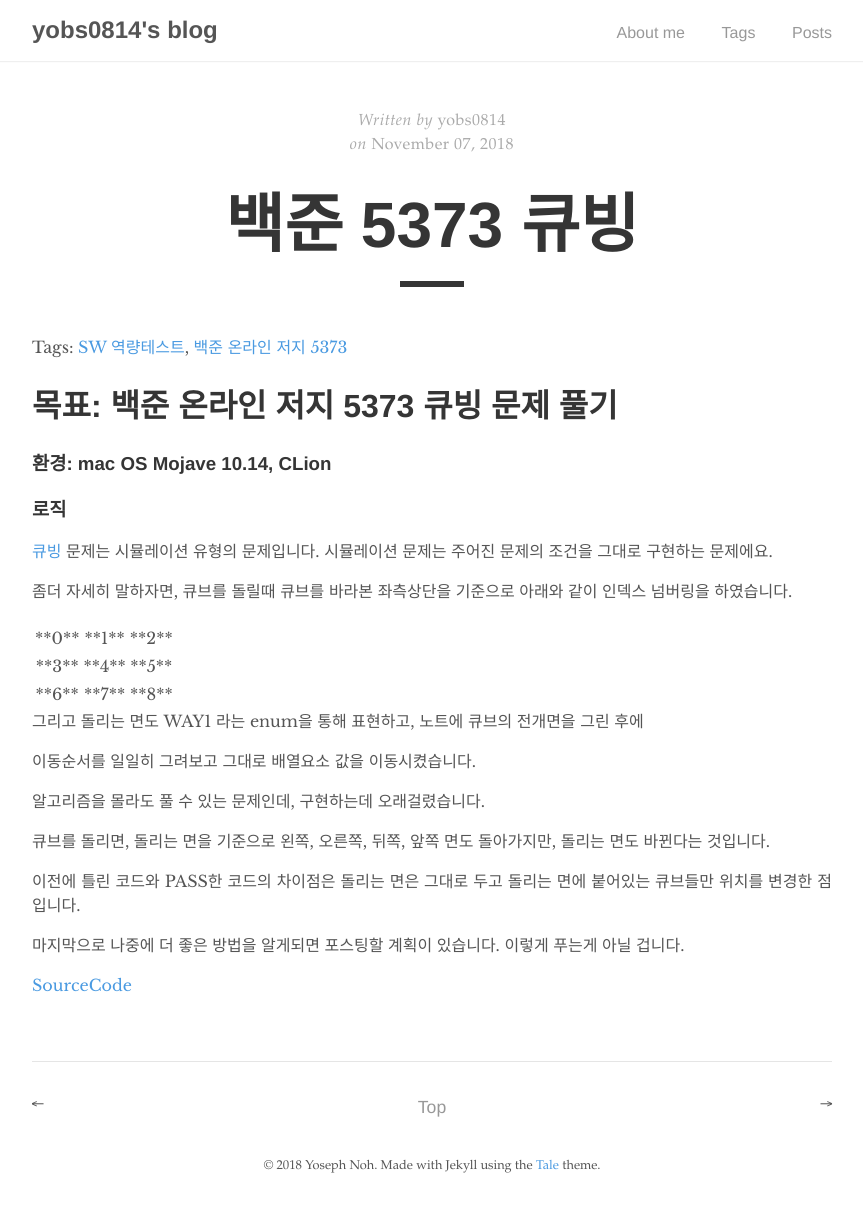
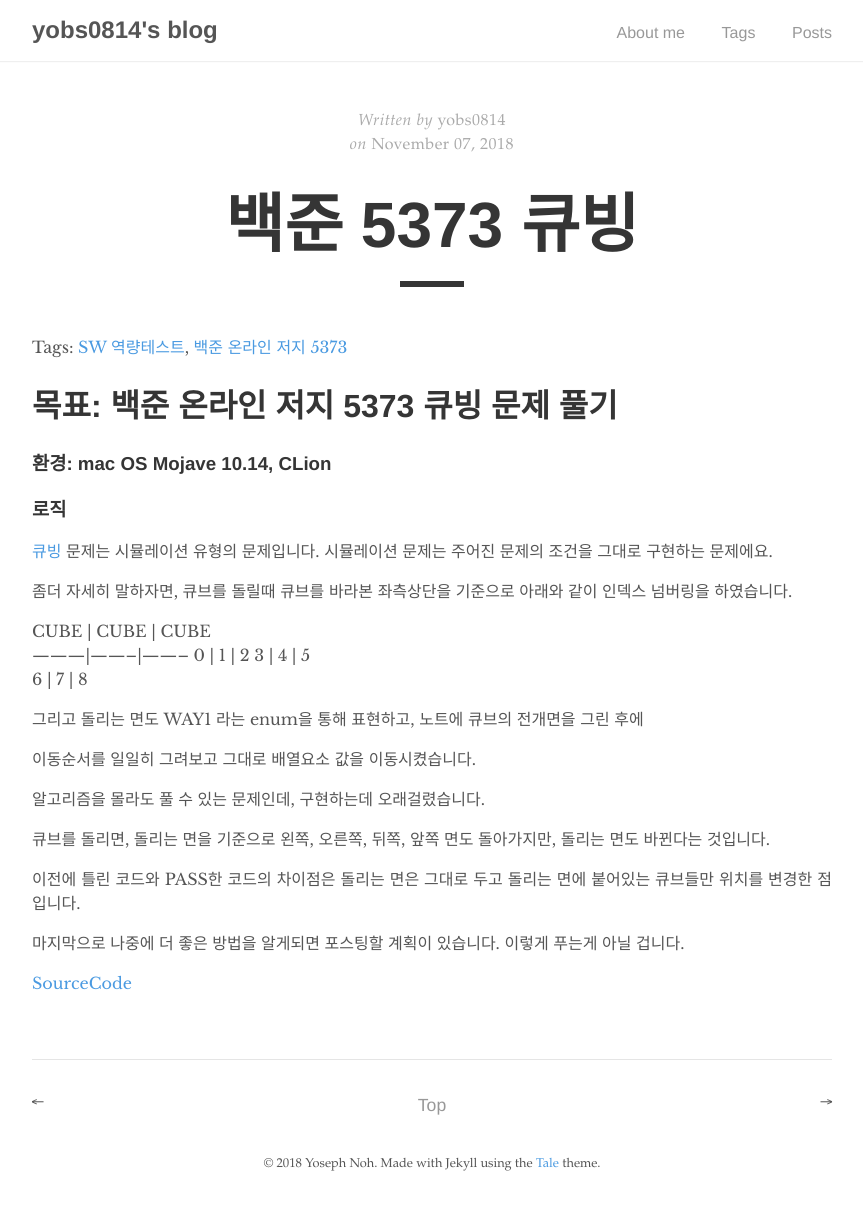
Before and after one commit to yobs0814/yobs0814.github.io, a Jekyll site: the page built from _posts/2018-11-07-BOJ5373.md, in a window 1280 px wide. Shown: the whole page, without its empty margins (208-1071 px from the left). Built offline with Jekyll 4.4.1, drawn with Linux system fonts in a browser that asks for light colours; comment, search, counter and statistics services are not loaded.

Commit message:
modification

```diff
--- a/_posts/2018-11-07-BOJ5373.md
+++ b/_posts/2018-11-07-BOJ5373.md
@@ -19,11 +19,11 @@ tags:
 
 
 
-|  <center> </center> |  <center> </center> |  <center> </center> |
-|:--------|:--------:|--------:|
-|<center>**0**</center>|<center>**1**</center>|<center>**2**</center>|
-|<center>**3**</center>|<center>**4**</center>|<center>**5**</center>|
-|<center>**6**</center>|<center>**7**</center>|<center>**8**</center>|
+  	CUBE |  CUBE  |  CUBE
+---------|--------|--------
+ 0 | 1 | 2
+ 3 | 4 | 5
+ 6 | 7 | 8
 
 그리고 돌리는 면도 WAY1 라는 enum을 통해 표현하고, 노트에 큐브의 전개면을 그린 후에
 
```
